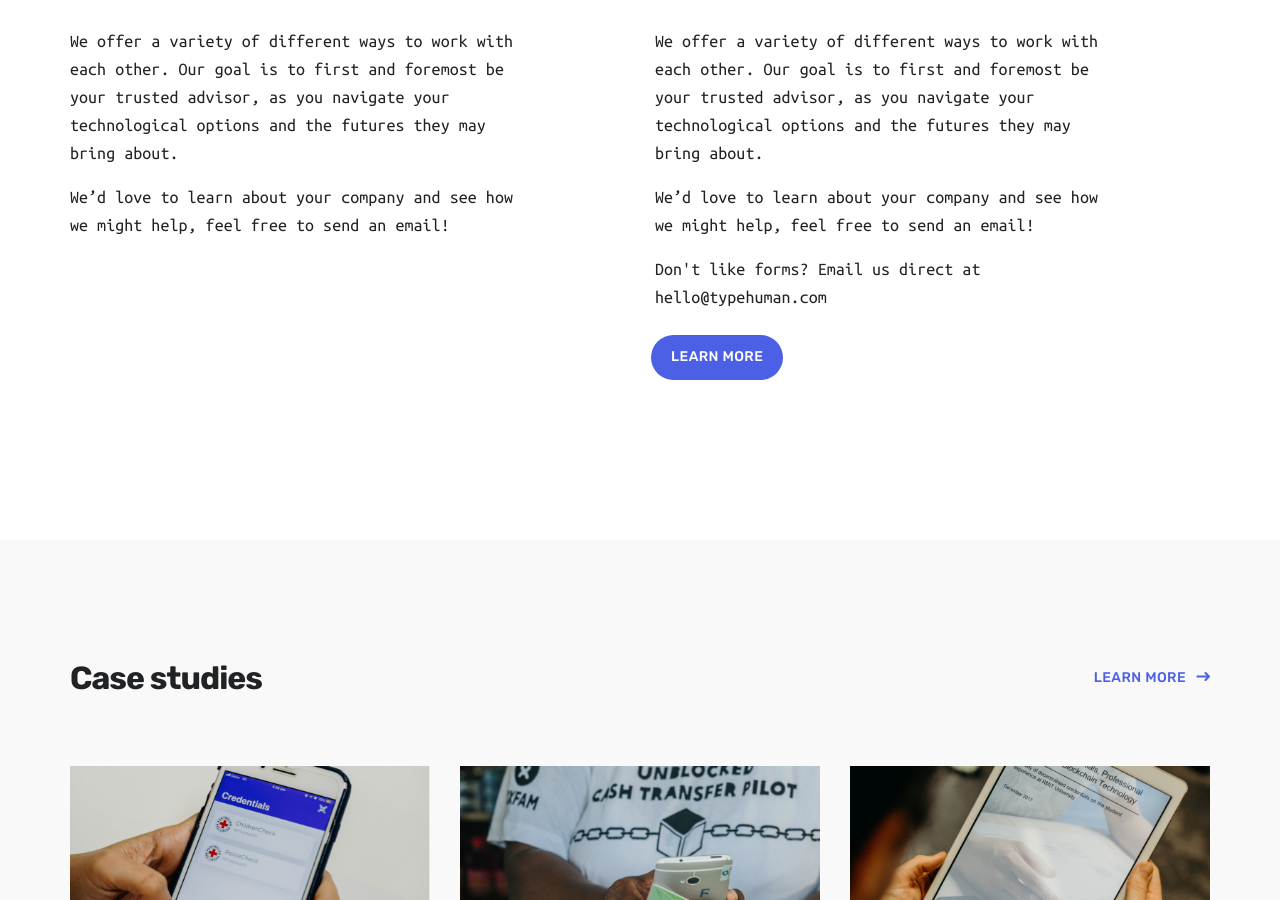
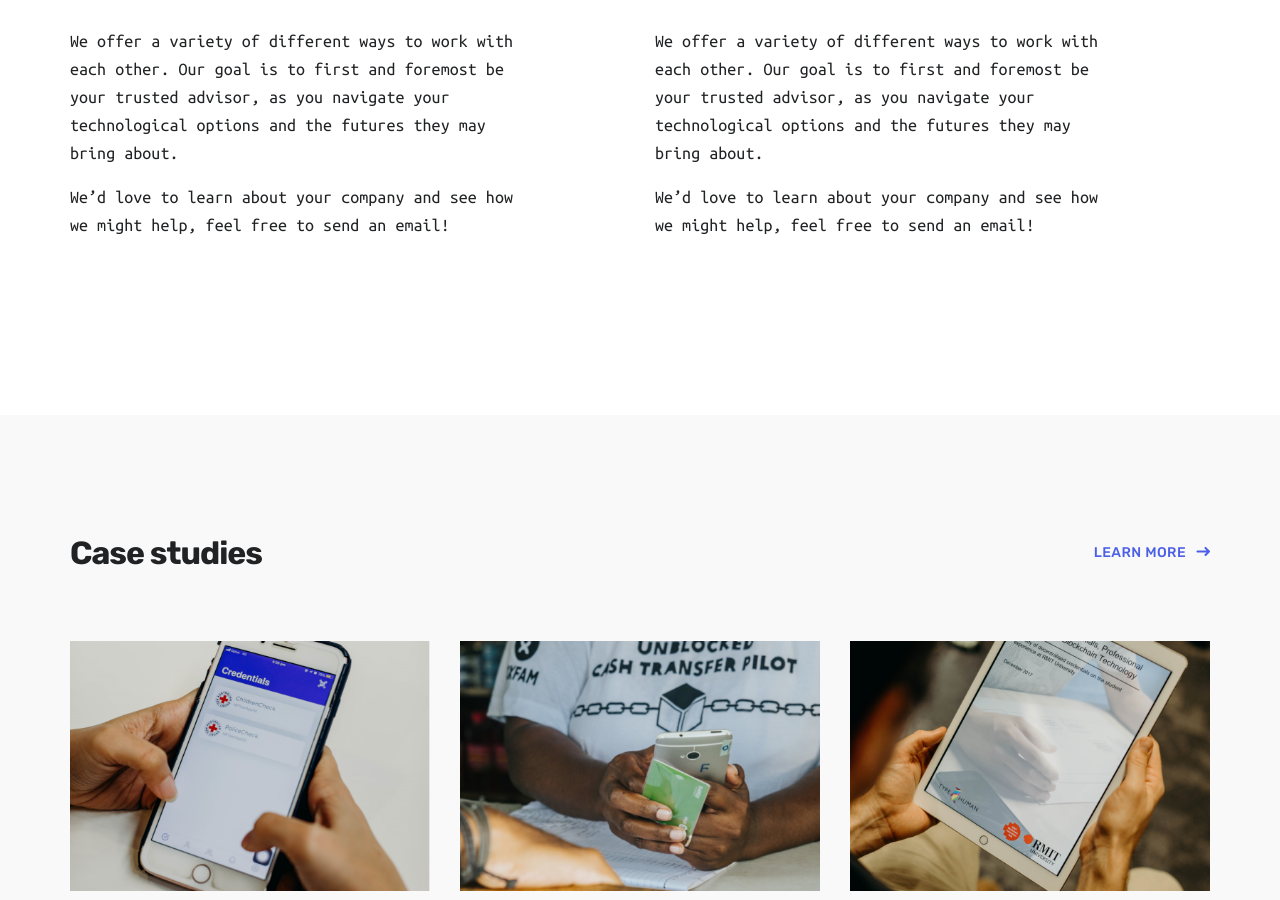
Before and after one commit to Typehuman/typehuman.github.io, a Jekyll site: the page built from index.html, in a window 1280 px wide and 900 px high, scrolled down 1367 px. Built offline with Jekyll 4.4.1, drawn with Linux system fonts in a browser that asks for light colours; nearby versions of some CDN libraries.

Commit message:
homepage edits

```diff
--- a/_includes/section__our-work.html
+++ b/_includes/section__our-work.html
@@ -29,9 +29,6 @@
 
       <p>We’d love to learn about your company and see how we might help, feel free to send an email!</p>
 
-      <p>Don't like forms? Email us direct at hello@typehuman.com</p>
-
-      <a href="/projects" class="cta button--fill">Learn more</a>
 
     </div>
 
```
Also changed, not shown: 2 other files.
